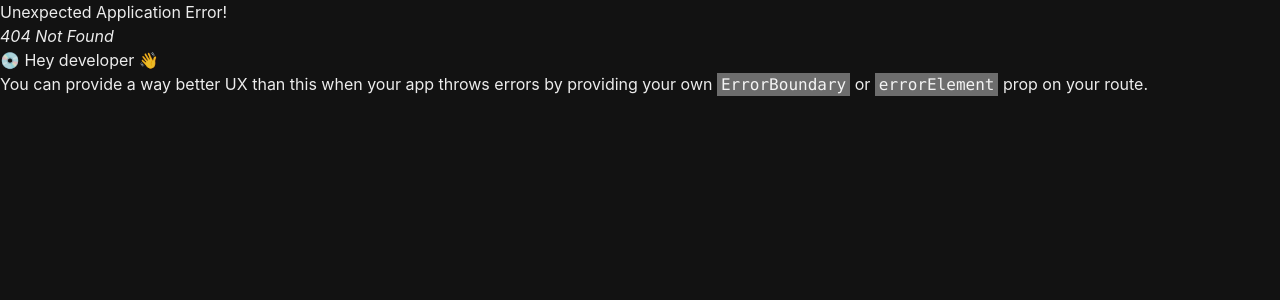
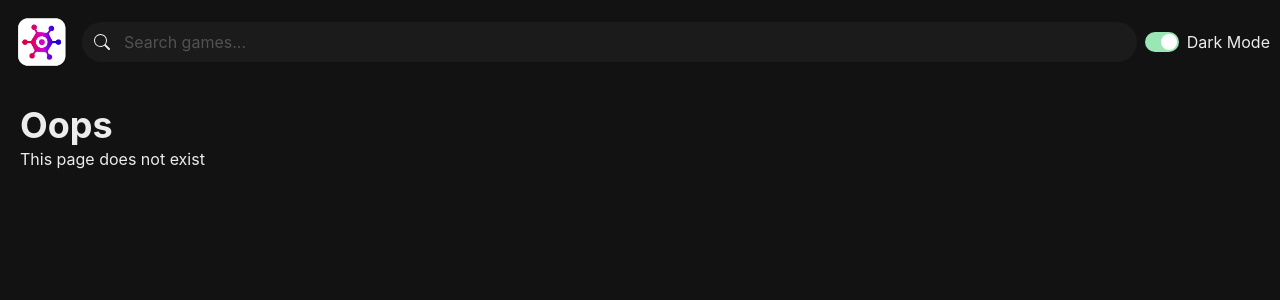
Before and after one commit to MBATheGamer/game-hub, a React (Vite) app: page / in a window 1280 px wide. Before the commit this address had no page. Shown: the top 300 px of the page. Built offline with nearby package versions, Linux system fonts and the light colour scheme.

Commit message:
Handle errors

```diff
--- /dev/null
+++ b/src/pages/ErrorPage.tsx
@@ -0,0 +1,23 @@
+import NavBar from "@/components/NavBar";
+import { Box, Heading, Text } from "@chakra-ui/react";
+import { isRouteErrorResponse, useRouteError } from "react-router-dom";
+
+const ErrorPage = () => {
+  const error = useRouteError();
+
+  return (
+    <>
+      <NavBar />
+      <Box padding={5}>
+        <Heading>Oops</Heading>
+        <Text>
+          {isRouteErrorResponse(error)
+            ? "This page does not exist"
+            : "An unexpected error occurred"}
+        </Text>
+      </Box>
+    </>
+  );
+};
+
+export default ErrorPage;
--- a/src/routes.tsx
+++ b/src/routes.tsx
@@ -1,3 +1,4 @@
+import ErrorPage from "@/pages/ErrorPage";
 import GameDetailPage from "@/pages/GameDetailPage";
 import HomePage from "@/pages/HomePage";
 import Layout from "@/pages/Layout";
@@ -7,6 +8,7 @@
   {
     path: "/game-hub/",
     element: <Layout />,
+    errorElement: <ErrorPage />,
     children: [
       { index: true, element: <HomePage /> },
       { path: "games/:id", element: <GameDetailPage /> },
```
